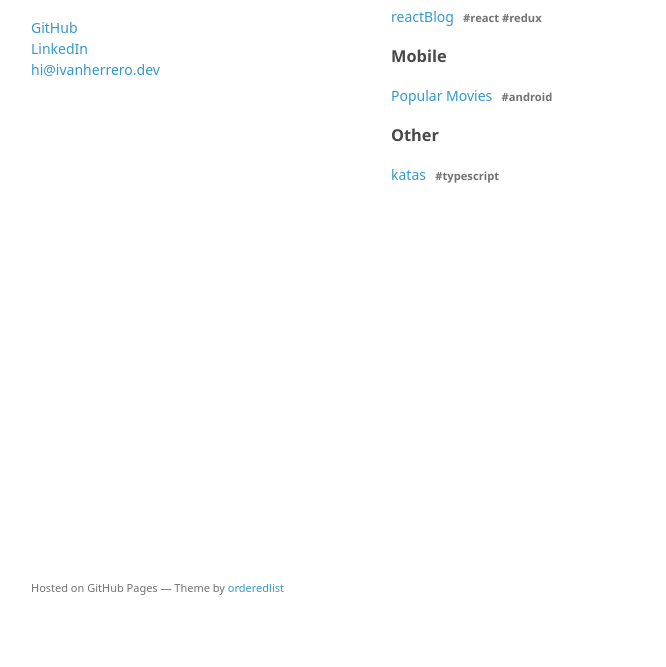
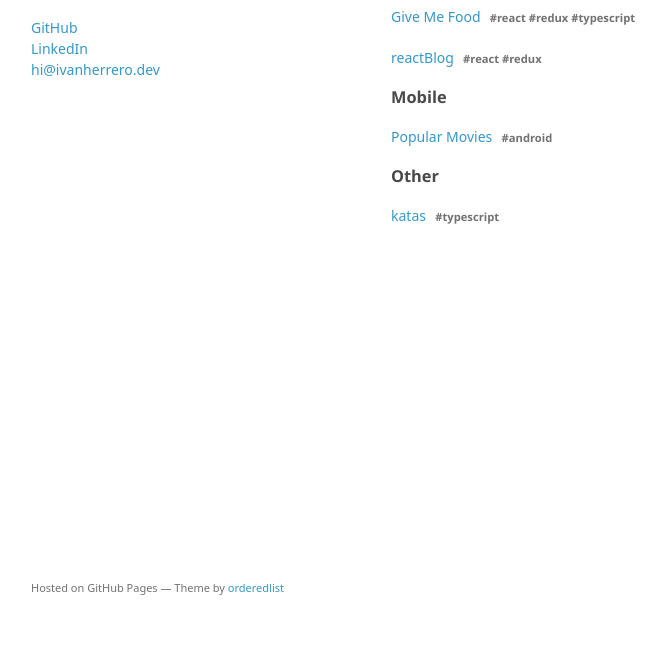
Before and after one commit to ivan-herrero/ivan-herrero.github.io, a plain HTML site: page index.html in a window 1280 px wide. Shown: the part 133-800 px from the top of the page, without its empty margins (179-845 px from the left). Drawn offline with Linux system fonts and the light colour scheme; a web font is replaced by a local one.

Commit message:
Add givemefood project

```diff
--- a/index.html
+++ b/index.html
@@ -45,6 +45,11 @@
       </h3>
 
       <p>
+        <a href="https://github.com/ivan-herrero/givemefood" target="_blank">Give Me Food</a>
+        <span class="tags">#react #redux #typescript</span>
+      </p>
+
+      <p>
         <a href="https://github.com/ivan-herrero/reactBlog" target="_blank">reactBlog</a>
         <span class="tags">#react #redux</span>
       </p>
```
